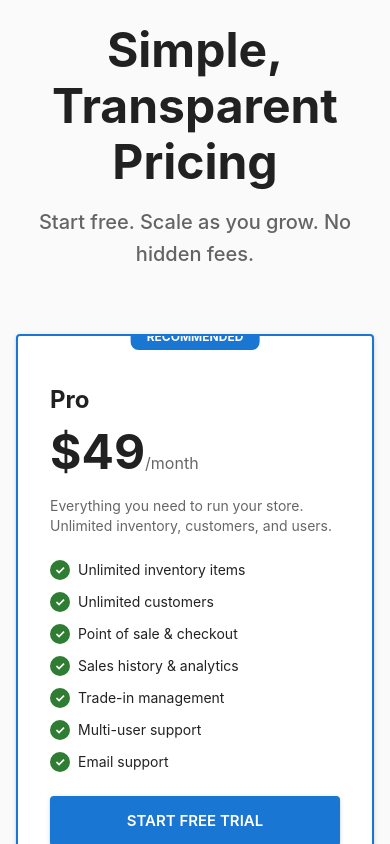
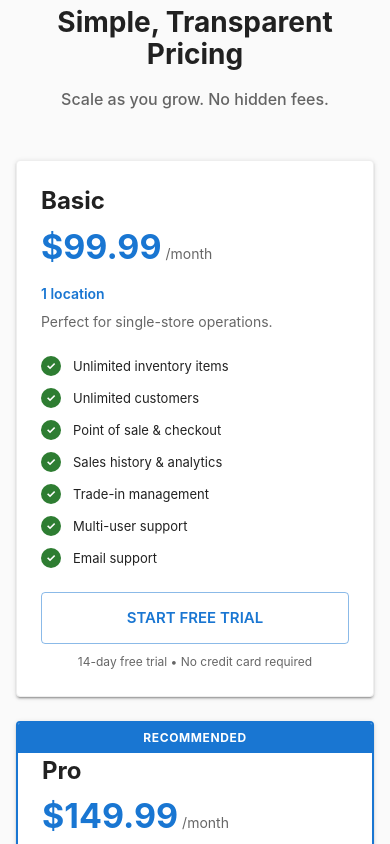
Before and after one commit to retrostoremanager/web-mystore, a React (Vite) app: page / in a window 390 px wide. Shown: the part 3380-4224 px from the top of the page. Built offline with nearby package versions, Linux system fonts and the light colour scheme; no server answers.

Commit message:
Add Basic, Pro, and Enterprise pricing tiers with location limits; improve mobile layout
Co-authored-by: Samuel Branham <sbranham314@users.noreply.github.com>

```diff
--- a/src/components/LandingPage.jsx
+++ b/src/components/LandingPage.jsx
@@ -361,74 +361,141 @@ const LandingPage = () => {
       </Container>
 
       {/* Pricing Section */}
-      <Box ref={pricingRef} sx={{ bgcolor: 'grey.50', py: { xs: 8, md: 12 }, scrollMarginTop: 80 }}>
+      <Box ref={pricingRef} sx={{ bgcolor: 'grey.50', py: { xs: 6, md: 12 }, scrollMarginTop: 80 }}>
         <Container maxWidth="lg">
-          <Box sx={{ textAlign: 'center', mb: 8 }}>
-            <Typography variant="h3" component="h2" gutterBottom sx={{ fontWeight: 700, mb: 2 }}>
+          <Box sx={{ textAlign: 'center', mb: { xs: 6, md: 8 } }}>
+            <Typography variant="h3" component="h2" gutterBottom sx={{ fontWeight: 700, mb: 2, fontSize: { xs: '1.75rem', md: '2.5rem' } }}>
               Simple, Transparent Pricing
             </Typography>
-            <Typography variant="h6" color="text.secondary" sx={{ maxWidth: 600, mx: 'auto' }}>
-              Start free. Scale as you grow. No hidden fees.
+            <Typography variant="h6" color="text.secondary" sx={{ maxWidth: 600, mx: 'auto', fontSize: { xs: '1rem', md: '1.25rem' } }}>
+              Scale as you grow. No hidden fees.
             </Typography>
           </Box>
 
-          <Grid container justifyContent="center" spacing={4}>
-            <Grid item xs={12} md={6} lg={4}>
+          <Grid container spacing={{ xs: 3, md: 4 }} justifyContent="center" alignItems="stretch">
+            {[
+              {
+                name: 'Basic',
+                price: 99.99,
+                locations: '1 location',
+                description: 'Perfect for single-store operations.',
+                recommended: false,
+              },
+              {
+                name: 'Pro',
+                price: 149.99,
+                locations: 'Up to 3 locations',
+                description: 'Ideal for growing retailers with multiple stores.',
+                recommended: true,
+              },
+              {
+                name: 'Enterprise',
+                price: 199.99,
+                locations: 'Unlimited locations',
+                description: 'For retail chains and enterprise operations.',
+                recommended: false,
+              },
+            ].map((tier) => (
+              <Grid item xs={12} sm={6} md={4} key={tier.name}>
                 <Card
                   elevation={2}
                   sx={{
                     height: '100%',
                     display: 'flex',
                     flexDirection: 'column',
-                  border: '2px solid',
-                  borderColor: 'primary.main',
+                    border: tier.recommended ? '2px solid' : '1px solid',
+                    borderColor: tier.recommended ? 'primary.main' : 'grey.200',
                     position: 'relative',
+                    overflow: 'hidden',
                   }}
                 >
+                  {tier.recommended && (
                     <Box
                       sx={{
                         position: 'absolute',
-                    top: -12,
-                    left: '50%',
-                    transform: 'translateX(-50%)',
+                        top: 0,
+                        left: 0,
+                        right: 0,
                         bgcolor: 'primary.main',
                         color: 'white',
-                    px: 2,
-                    py: 0.5,
-                    borderRadius: 2,
+                        py: 0.75,
+                        textAlign: 'center',
                         fontSize: '0.75rem',
                         fontWeight: 700,
+                        letterSpacing: '0.05em',
                       }}
                     >
                       RECOMMENDED
                     </Box>
-                <CardContent sx={{ p: 4, flex: 1, display: 'flex', flexDirection: 'column' }}>
-                  <Typography variant="h5" gutterBottom sx={{ fontWeight: 700, mt: 2 }}>
-                    Pro
+                  )}
+                  <CardContent
+                    sx={{
+                      p: { xs: 3, md: 4 },
+                      flex: 1,
+                      display: 'flex',
+                      flexDirection: 'column',
+                      pt: tier.recommended ? { xs: 4, md: 5 } : undefined,
+                    }}
+                  >
+                    <Typography variant="h5" gutterBottom sx={{ fontWeight: 700 }}>
+                      {tier.name}
                     </Typography>
-                  <Box sx={{ mb: 2 }}>
-                    <Typography component="span" variant="h3" sx={{ fontWeight: 700 }}>
-                      $49
+                    <Box sx={{ mb: 2, display: 'flex', alignItems: 'baseline', flexWrap: 'wrap', gap: 0.5 }}>
+                      <Typography variant="h4" sx={{ fontWeight: 700, color: 'primary.main' }}>
+                        ${tier.price.toFixed(2)}
                       </Typography>
-                    <Typography component="span" color="text.secondary">
+                      <Typography variant="body2" color="text.secondary" sx={{ alignSelf: 'flex-end', pb: 0.5 }}>
                         /month
                       </Typography>
                     </Box>
+                    <Typography
+                      variant="body2"
+                      sx={{
+                        fontWeight: 600,
+                        color: 'primary.main',
+                        mb: 1,
+                      }}
+                    >
+                      {tier.locations}
+                    </Typography>
                     <Typography variant="body2" color="text.secondary" sx={{ mb: 3 }}>
-                    Everything you need to run your store. Unlimited inventory, customers, and users.
+                      {tier.description}
                     </Typography>
                     <Stack spacing={1.5} sx={{ mb: 3, flex: 1 }}>
-                    {['Unlimited inventory items', 'Unlimited customers', 'Point of sale & checkout', 'Sales history & analytics', 'Trade-in management', 'Multi-user support', 'Email support'].map((item, i) => (
-                      <Box key={i} sx={{ display: 'flex', alignItems: 'center', gap: 1 }}>
-                        <Box sx={{ width: 20, height: 20, borderRadius: '50%', bgcolor: 'success.main', display: 'flex', alignItems: 'center', justifyContent: 'center' }}>
-                          <Typography variant="caption" sx={{ color: 'white', fontWeight: 700 }}>✓</Typography>
+                      {[
+                        'Unlimited inventory items',
+                        'Unlimited customers',
+                        'Point of sale & checkout',
+                        'Sales history & analytics',
+                        'Trade-in management',
+                        'Multi-user support',
+                        'Email support',
+                      ].map((item, i) => (
+                        <Box key={i} sx={{ display: 'flex', alignItems: 'center', gap: 1.5 }}>
+                          <Box
+                            sx={{
+                              width: 20,
+                              height: 20,
+                              minWidth: 20,
+                              borderRadius: '50%',
+                              bgcolor: 'success.main',
+                              display: 'flex',
+                              alignItems: 'center',
+                              justifyContent: 'center',
+                            }}
+                          >
+                            <Typography variant="caption" sx={{ color: 'white', fontWeight: 700, fontSize: '0.7rem' }}>
+                              ✓
+                            </Typography>
                           </Box>
-                        <Typography variant="body2">{item}</Typography>
+                          <Typography variant="body2" sx={{ fontSize: { xs: '0.8125rem', md: '0.875rem' } }}>
+                            {item}
+                          </Typography>
                         </Box>
                       ))}
                     </Stack>
                     <Button
-                    variant="contained"
+                      variant={tier.recommended ? 'contained' : 'outlined'}
                       size="large"
                       fullWidth
                       onClick={() => navigate('/signup')}
@@ -442,6 +509,7 @@ const LandingPage = () => {
                   </CardContent>
                 </Card>
               </Grid>
+            ))}
           </Grid>
         </Container>
       </Box>
```
Lines whose indentation alone changed are shown as unchanged.
